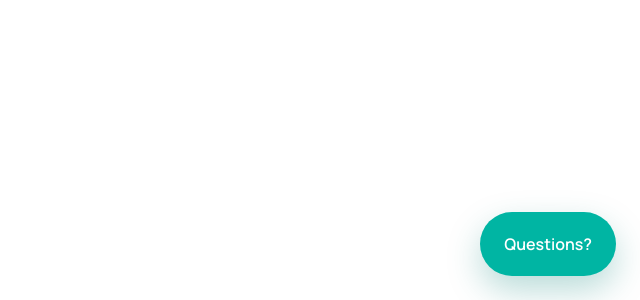
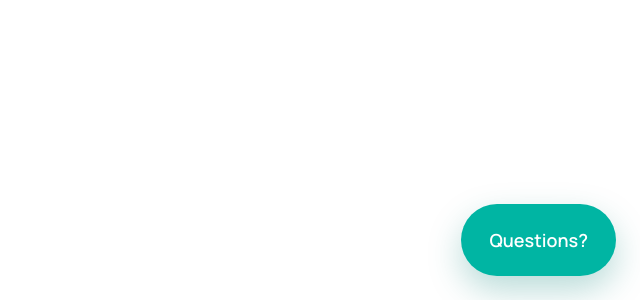
Before and after one commit to gabriel-xiong/WellChat, a Next.js app: page /widget in a window 1280 px wide. Shown: the part 500-800 px from the top of the page, without its empty margins (640-1280 px from the left). Built offline with nearby package versions, Linux system fonts and the light colour scheme.

Commit message:
rotate questions

```diff
--- a/components/ChatWidget.tsx
+++ b/components/ChatWidget.tsx
@@ -339,7 +339,7 @@ export default function ChatWidget({ embedded = false }: ChatWidgetProps) {
         <button
           type="button"
           onClick={() => setIsOpen((current) => !current)}
-          className="flex h-16 items-center rounded-full bg-[#00B5A3] px-6 text-base font-semibold text-white shadow-[0_14px_34px_rgba(0,127,115,0.28)] transition hover:bg-[#009989] focus:outline-none focus:ring-2 focus:ring-[#00B5A3] focus:ring-offset-2"
+          className="flex h-[4.5rem] items-center rounded-full bg-[#00B5A3] px-7 text-lg font-semibold text-white shadow-[0_14px_34px_rgba(0,127,115,0.28)] transition hover:bg-[#009989] focus:outline-none focus:ring-2 focus:ring-[#00B5A3] focus:ring-offset-2"
           aria-expanded={isOpen}
           aria-label={isOpen ? "Close The Well chat" : "Open The Well chat"}
         >
--- a/lib/chat-suggestions.ts
+++ b/lib/chat-suggestions.ts
@@ -1,8 +1,8 @@
 export const CHAT_SUGGESTIONS = [
   "When are Sunday services?",
   "What does The Well believe?",
+  "What events are happening this month?",
   "How can I join a community group?",
-  "What events are happening this month?",
 ] as const;
 
 const CACHE_KEYS = new Map<string, string>([
--- a/public/widget.js
+++ b/public/widget.js
@@ -5,8 +5,8 @@
   var MESSAGE_SOURCE = "the-well-widget";
   var DESKTOP_WIDTH = 460;
   var DESKTOP_HEIGHT = 720;
-  var COLLAPSED_WIDTH = 210;
-  var COLLAPSED_HEIGHT = 96;
+  var COLLAPSED_WIDTH = 240;
+  var COLLAPSED_HEIGHT = 112;
 
   if (document.getElementById(FRAME_ID)) return;
 
```
